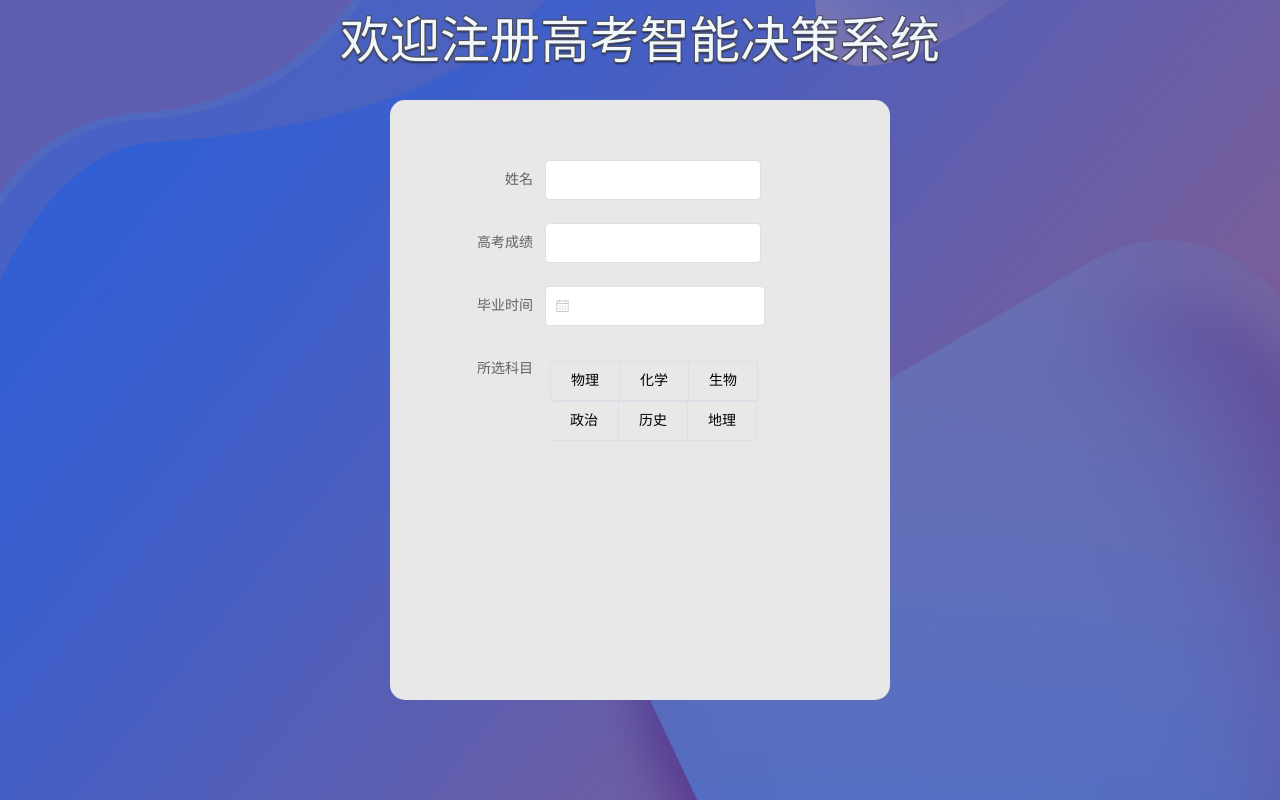
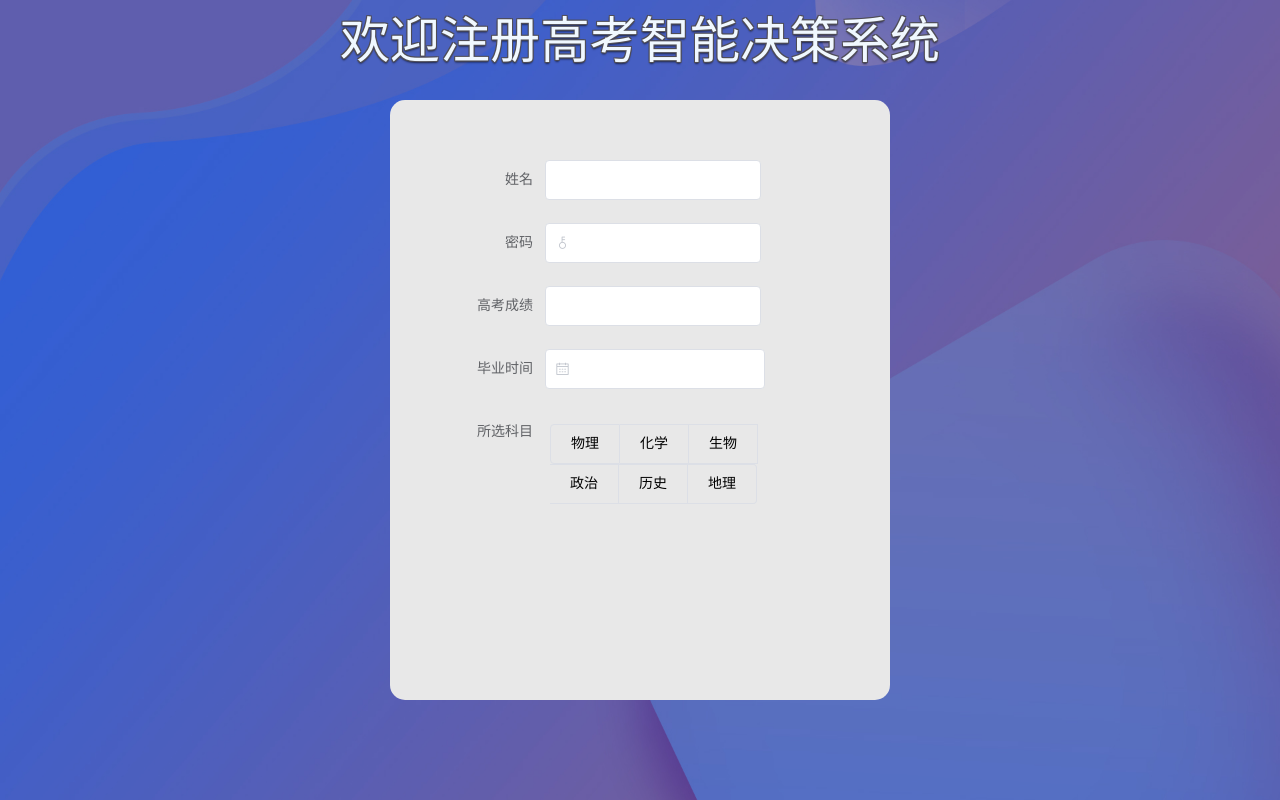
Before and after one commit to KYOSG/Vue, a Vue app: page /#/Signup in a window 1280 px wide. Built offline with nearby package versions, Linux system fonts and the light colour scheme.

Commit message:
2021.7.15 17:36 其他页面的添加及Js和Css文件的创建和外部引入

```diff
--- /dev/null
+++ b/src/assets/Js/manageHome.js
@@ -0,0 +1,4 @@
+import '../css/manageHome.css'
+export default {
+    name: "manageHome"
+}
--- a/src/assets/Js/Signup.js
+++ b/src/assets/Js/signUp.js
@@ -7,13 +7,14 @@ export default {
             labelPosition: 'right',
             studentData: {
                 name: '',
+                password:'',
                 score: '',
                 type: '',
                 year: '',
                 subject: [''],
             },
 
-            cities: subjectOptions
+            subjects: subjectOptions
         };
     }
 }
--- /dev/null
+++ b/src/assets/Js/studentHome.js
@@ -0,0 +1,4 @@
+import '../css/studentHome.css'
+export default {
+    name: "StudentHome"
+}
--- /dev/null
+++ b/src/assets/Js/teacherHome.js
@@ -0,0 +1,5 @@
+import '../css/teacherHome.css'
+
+export default {
+    name: "teacherHome"
+}
--- a/src/views/Signup.vue
+++ b/src/views/Signup.vue
@@ -5,30 +5,37 @@
 </div>
   <div class="From-Background">
 <div class="From">
-  <el-form :label-position="labelPosition" label-width="80px" :model="formLabelAlign">
-
+  <el-form :label-position="labelPosition" label-width="80px" >
+    <!--用户名-->
    <el-form-item label="姓名" class="fromItem">
       <el-input v-model="studentData.name"></el-input>
     </el-form-item>
-
+    <!--密码-->
+    <el-form-item label="密码" class="fromItem">
+    <el-input v-model="studentData.password"
+              type="password"
+              prefix-icon="el-icon-key"
+              show-password></el-input>
+    </el-form-item>
+    <!--成绩-->
     <el-form-item label="高考成绩" class="fromItem">
       <el-input v-model="studentData.score"></el-input>
     </el-form-item>
-
+    <!--毕业时间-->
     <el-form-item label="毕业时间">
         <el-date-picker
             v-model="studentData.year"
             type="year">
         </el-date-picker>
     </el-form-item>
-
+    <!--高考选课-->
     <el-form-item label="所选科目">
       <el-checkbox-group
           v-model="studentData.subject"
           min="0"
           max="4"
           class="checkBox">
-        <el-checkbox-button v-for="subject in cities" :label="subject" :key="subject">{{subject}}</el-checkbox-button>
+        <el-checkbox-button v-for="subject in subjects" :label="subject" :key="subject">{{subject}}</el-checkbox-button>
       </el-checkbox-group>
     </el-form-item>
 
@@ -41,17 +48,8 @@
 </div>
 </template>
 
-
-
-
-<script type="text/javascript" src="../assets/Js/Signup.js">
-
-
-
+<script type="text/javascript" src="../assets/Js/signUp.js">
 </script>
 
-
-
 <style scoped>
-
 </style>
```
Also changed, not shown: src/views/StudentHome.vue (added, +17 -0 lines), src/views/manageHome.vue (added, +11 -0 lines), src/views/teacherHome.vue (added, +11 -0 lines), src/assets/css/studentHome.css (added), src/assets/css/teacherHome.css (added).
